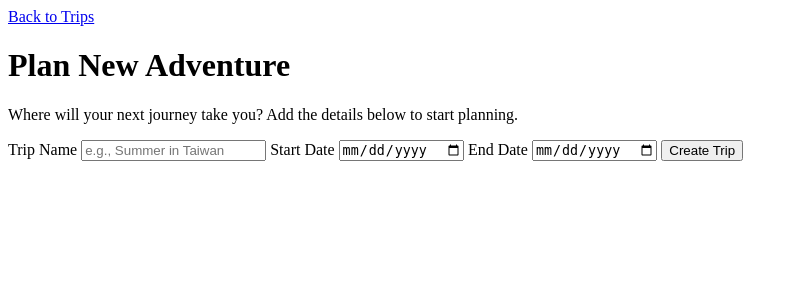
After one commit to christinelinster/wanderly, a Flask app: page /trips/new in a window 1280 px wide. The commit adds this page. Shown: the top 300 px of the page, without its empty margins (0-798 px from the left). Run offline with Flask 3, Linux system fonts and the light colour scheme.

Commit message:
create template for new trip

```diff
--- a/src/wanderly/app.py
+++ b/src/wanderly/app.py
@@ -6,7 +6,13 @@ from flask import (
     redirect
 )
 
-from filters import safe_default
+from filters import (
+    safe_default,
+    formatted_date,
+    formatted_title_date,
+    formatted_time
+    )
+
 import secrets
 from database import Database
 
@@ -14,6 +20,9 @@ app = Flask(__name__)
 app.secret_key = secrets.token_hex(32)
 
 app.jinja_env.filters['safe_default'] = safe_default
+app.jinja_env.filters['formatted_date'] = formatted_date
+app.jinja_env.filters['formatted_title_date'] = formatted_title_date
+app.jinja_env.filters['formatted_time'] = formatted_time
 
 @app.before_request
 def load_db():
@@ -27,7 +36,7 @@ def index():
 @app.route("/trips/<int:trip_id>")
 def trip_schedule(trip_id):
     trip = g.storage.find_trip_by_id(trip_id)
-    schedule = g.storage.get_schedule(trip_id)
+    schedule = g.storage.get_itinerary(trip_id)
     plans_by_date = {}
 
     for activity in schedule:
@@ -38,8 +47,11 @@ def trip_schedule(trip_id):
 
         plans_by_date[date].append(activity)
 
-    return render_template("itinerary.html", schedule=plans_by_date, trip=trip)
+    return render_template("itinerary.html", plans_by_date=plans_by_date, trip=trip)
 
+@app.route("/trips/new")
+def plan_new_trip():
+    return render_template("create_trip.html")
 
 if __name__ == "__main__":
     app.run(debug=True, port=5003)
--- a/src/wanderly/static/css/app.css
+++ b/src/wanderly/static/css/app.css
@@ -0,0 +1,10 @@
+.trip-card{
+    display: flex;
+    border: 1px black solid
+}
+
+
+.itinerary-container{
+    display: flex;
+    flex-direction: column;
+}
--- /dev/null
+++ b/src/wanderly/templates/create_trip.html
@@ -0,0 +1,23 @@
+{% extends 'layout.html' %}
+
+{% block content %}
+<a href="{{ url_for('index') }}">Back to Trips</a>
+
+<div>
+    <h1>Plan New Adventure</h1>
+    <p>Where will your next journey take you? Add the details below to start planning.</p>
+    <form action="" method="post">
+        <label for="trip-name">Trip Name</label>
+        <input type="text" name="trip-name" placeholder="e.g., Summer in Taiwan">
+
+        <label for="start-date">Start Date</label>
+        <input type="date" name="start-date">
+
+        <label for="end-date">End Date</label>
+        <input type="date" name="end-date">
+
+        <button type="submit">Create Trip</button>
+    </form>
+</div>
+
+{% endblock %}
```
Also changed, not shown: src/wanderly/database.py (+4 -4 lines), src/wanderly/filters.py (+10 -0 lines), src/wanderly/schema.sql (+13 -2 lines), src/wanderly/templates/home.html (+17 -7 lines), src/wanderly/templates/itinerary.html (+8 -11 lines), src/wanderly/templates/login.html (added), src/wanderly/templates/signup.html (added).
